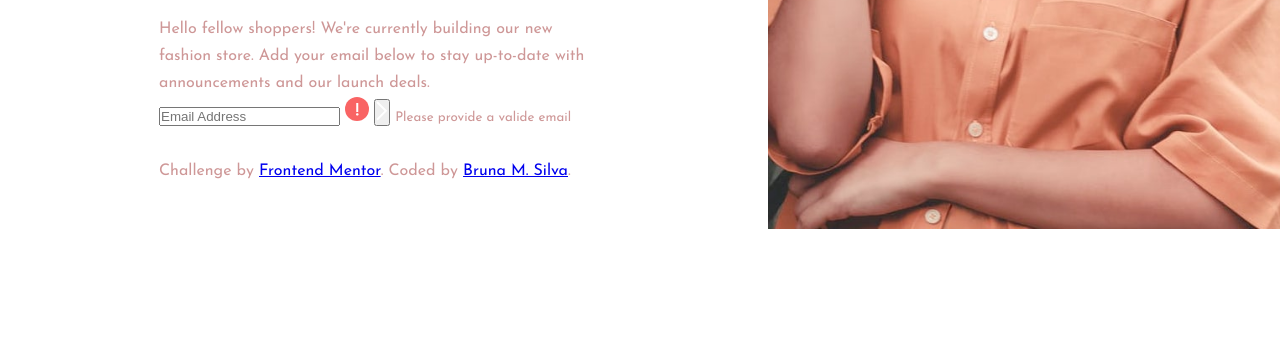
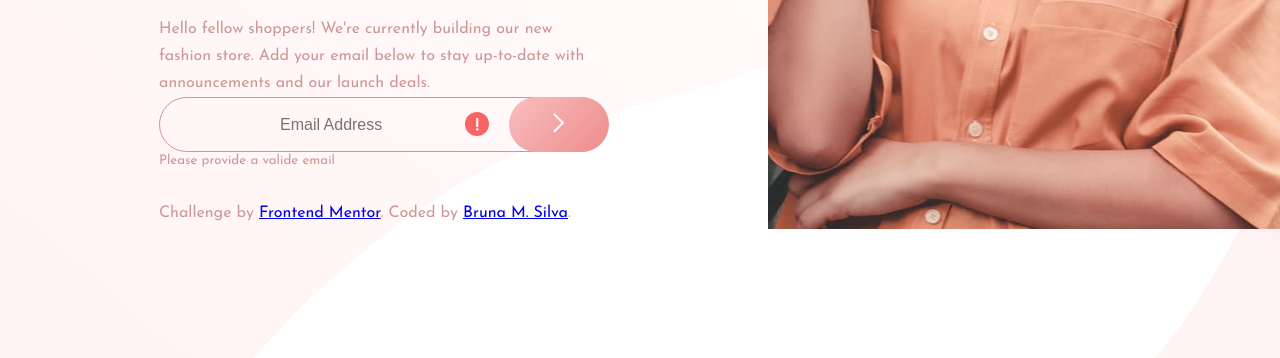
Before and after one commit to Bruhna77/PROJETO-1---CSV-19, a plain HTML site: page index.html in a window 1280 px wide. Shown: the part 442-800 px from the top of the page. Drawn offline with Linux system fonts and the light colour scheme.

Commit message:
background

```diff
--- a/css/style.css
+++ b/css/style.css
@@ -7,19 +7,21 @@ box-sizing: border-box;
 
 body {
 
-background-image: url('img/bg-pattern-desktop.svg')
+background-image: url('./img/bg-pattern-desktop.svg');
+background-size: cover;
 text-align: left;
 font-family: 'Josefin Sans', sans-serif;
 color:hsl(0, 36%, 70%);
 font-size: 16px
+
 
 }
 
 h1 {
 
 font-family: 'Josefin Sans', sans-serif;
-color: hsl(0, 36%, 70%)
-letter-spacing: 10px;
+color: hsl(0, 36%, 70%);
+
 
 }
 
@@ -27,7 +29,7 @@ letter-spacing: 10px;
 h2 {
 
 font-family: 'Josefin Sans', sans-serif;
-color: hsl(0, 6%, 24%)
+color: hsl(0, 6%, 24%);
 
 }
 
@@ -64,11 +66,14 @@ grid-template-columns: 60% 40%;
 
   margin-top: 120px;
   font-size: 68px;
+
 }
 
 .left h2 {
 
   font-size: 68px;
+  letter-spacing: 15px;
+
 }
 
 .left p {
@@ -76,3 +81,48 @@ grid-template-columns: 60% 40%;
   margin-top: 32px;
   line-height: 1.7;
 }
+
+form {
+position: relative;
+
+}
+
+input {
+background-color: transparent;
+border: 1px solid hsl(0, 36%, 70%);
+border-radius: 50px;
+padding: 10px 120px;
+font-size: 16px;
+widht: 150%;
+height: 55px;
+
+}
+
+button {
+
+background-image: linear-gradient(135deg, hsl(0, 80%, 86%), hsl(0, 74%, 74%));
+
+border-radius: 50px;
+padding: 15px;
+border: none;
+width: 100px;
+height: 55px;
+top: 0;
+right: 0;
+position: absolute;
+
+}
+
+small {
+
+
+}
+
+.error-icon {
+
+position: absolute;
+top: 15px;
+right: 120px;
+
+
+}
--- a/index.html
+++ b/index.html
@@ -1,6 +1,8 @@
 <!DOCTYPE html>
 <html lang="en">
-<head>
+
+<body>
+  <head>
   <meta charset="UTF-8">
   <meta name="viewport" content="width=device-width, initial-scale=1.0"> <!-- displays site properly based on user's device -->
   <link href="css/style.css" rel="stylesheet">
@@ -15,6 +17,7 @@
 
 body {
 font-weight: 400;
+background-image: url("img/bg-pattern-desktop.svg");
 
 }
 
@@ -34,8 +37,6 @@ font-size: 55px;
   </style>
 
 </head>
-
-<body>
   <div class= "container">
     <div class="left">
     <img src="img/logo.svg" width="200">
@@ -54,7 +55,8 @@ font-size: 55px;
 <form>
 <input type="text" placeholder="Email Address"/>
 <img class="error-icon" src="img/icon-error.svg" alt="error">
- <button><img src="img/icon-arrow.svg" alt="arrow">
+ <button>
+   <img src="img/icon-arrow.svg" alt="arrow">
  </button>
  <small>Please provide a valide email</small>
 </form>
```
